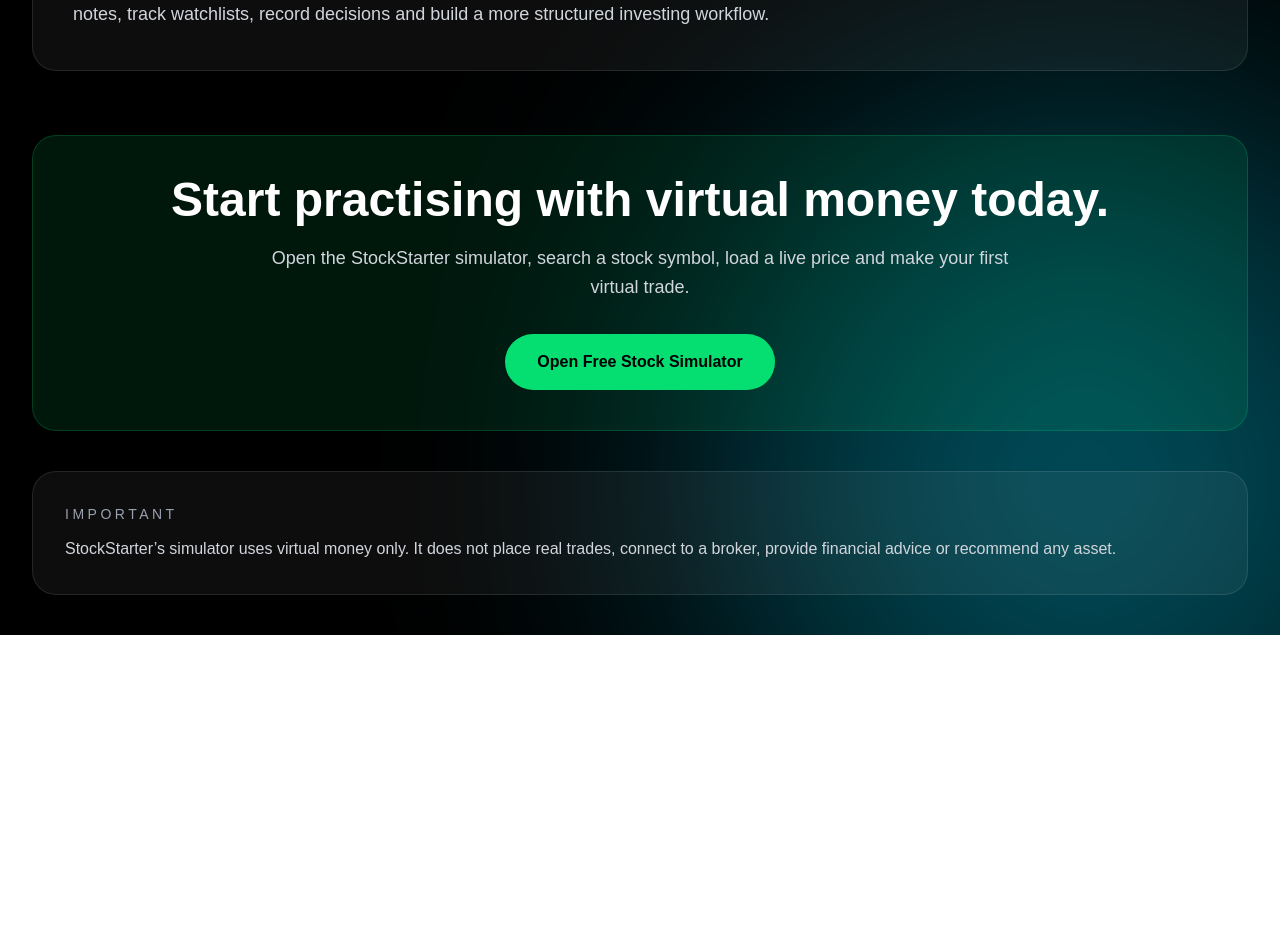
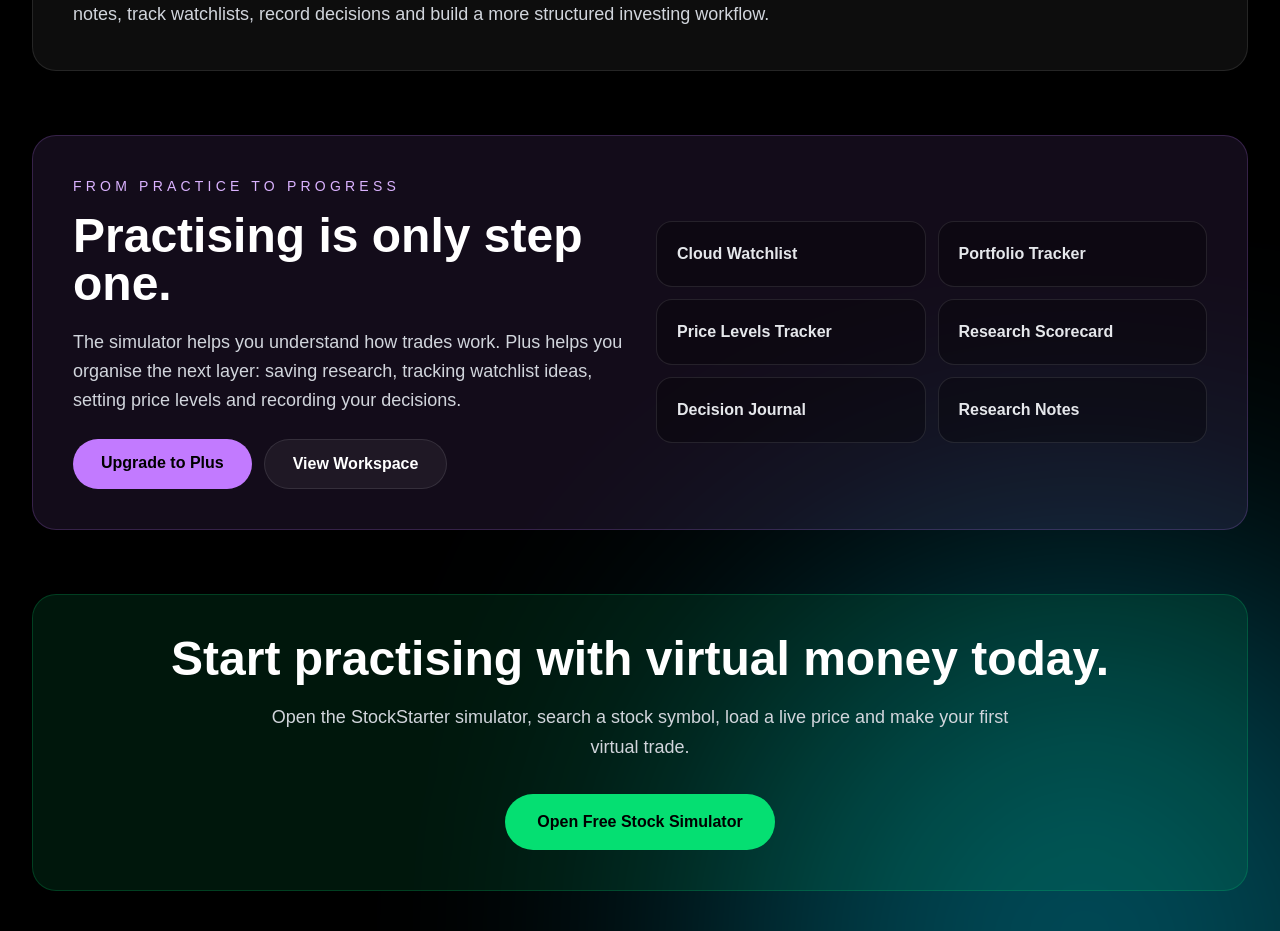
Before and after one commit to RalzCR/stockstarter-app, a Next.js app: page /stock-market-simulator in a window 1280 px wide. Shown: the part 1940-2871 px from the top of the page. Before the commit the page ends 2575 px from the top, so only its background shows below. Built offline with nearby package versions, Linux system fonts and the light colour scheme; no server answers.

Commit message:
Improve conversion and SEO landing pages

```diff
--- a/app/beginner-investing-dashboard/page.tsx
+++ b/app/beginner-investing-dashboard/page.tsx
@@ -42,6 +42,15 @@
   "Portfolio tracker",
   "Research notes",
   "Decision journal",
+];
+
+const plusTools = [
+  "Cloud Watchlist",
+  "Portfolio Tracker",
+  "Price Levels Tracker",
+  "Research Scorecard",
+  "Decision Journal",
+  "Research Notes",
 ];
 
 export default function BeginnerInvestingDashboardPage() {
@@ -202,6 +211,53 @@
           </div>
         </section>
 
+        <section className="mt-16 rounded-3xl border border-purple-400/20 bg-purple-400/10 p-8 md:p-10">
+          <div className="grid grid-cols-1 gap-8 lg:grid-cols-[1fr_1fr] lg:items-center">
+            <div>
+              <p className="mb-4 text-sm uppercase tracking-[0.3em] text-purple-300">
+                When you are ready to get organised
+              </p>
+
+              <h2 className="mb-5 text-4xl font-bold md:text-5xl">
+                Upgrade from watching the market to tracking your process.
+              </h2>
+
+              <p className="mb-6 text-lg leading-relaxed text-gray-300">
+                The free dashboard helps you learn what is happening. Plus helps
+                you save what you are thinking, track your ideas and build a
+                repeatable research routine.
+              </p>
+
+              <div className="flex flex-col gap-3 sm:flex-row">
+                <a
+                  href="/pricing"
+                  className="rounded-full bg-purple-400 px-7 py-3 text-center font-bold text-black hover:bg-purple-300"
+                >
+                  View Plus Plan
+                </a>
+
+                <a
+                  href="/premium"
+                  className="rounded-full border border-white/10 bg-white/5 px-7 py-3 text-center font-bold text-white hover:bg-white/10"
+                >
+                  Open Workspace
+                </a>
+              </div>
+            </div>
+
+            <div className="grid grid-cols-1 gap-3 sm:grid-cols-2">
+              {plusTools.map((tool) => (
+                <div
+                  key={tool}
+                  className="rounded-2xl border border-white/10 bg-black/30 p-5 font-semibold text-gray-200"
+                >
+                  {tool}
+                </div>
+              ))}
+            </div>
+          </div>
+        </section>
+
         <section className="mt-16 rounded-3xl border border-cyan-400/20 bg-cyan-400/10 p-8 text-center md:p-10">
           <h2 className="mb-5 text-4xl font-bold md:text-5xl">
             Start learning with StockStarter.
--- a/app/layout.tsx
+++ b/app/layout.tsx
@@ -1,9 +1,10 @@
 import type { Metadata } from "next";
 import { Geist, Geist_Mono } from "next/font/google";
+import { Analytics } from "@vercel/analytics/next";
 import "./globals.css";
 
 const siteUrl =
-  process.env.NEXT_PUBLIC_SITE_URL || "https://stockstarter-app.vercel.app";
+  process.env.NEXT_PUBLIC_SITE_URL || "https://getstockstarter.vercel.app";
 
 const geistSans = Geist({
   variable: "--font-geist-sans",
@@ -109,6 +110,7 @@
         />
 
         {children}
+        <Analytics />
       </body>
     </html>
   );
--- a/app/simulator/page.tsx
+++ b/app/simulator/page.tsx
@@ -16,6 +16,10 @@
           </a>
 
           <div className="flex items-center gap-4">
+            <a href="/stock-market-simulator" className="text-sm text-gray-300 hover:text-white">
+              Simulator Guide
+            </a>
+
             <a href="/premium" className="text-sm text-gray-300 hover:text-white">
               Workspace
             </a>
@@ -34,6 +38,70 @@
         </nav>
 
         <PracticePortfolio />
+
+        <section className="mt-12 rounded-3xl border border-green-400/20 bg-green-400/10 p-8 md:p-10 backdrop-blur-xl">
+          <div className="grid grid-cols-1 gap-8 lg:grid-cols-[1fr_0.9fr] lg:items-center">
+            <div>
+              <p className="mb-4 text-sm uppercase tracking-[0.3em] text-green-300">
+                Next step after practising
+              </p>
+
+              <h2 className="mb-5 text-4xl font-bold md:text-5xl">
+                Turn practice trades into a proper research routine.
+              </h2>
+
+              <p className="text-lg leading-relaxed text-gray-300">
+                The simulator helps you practise with virtual money. Plus and
+                Premium help you save research notes, track a real watchlist,
+                set price levels, score opportunities and record why you made
+                each decision.
+              </p>
+            </div>
+
+            <div className="rounded-3xl border border-white/10 bg-black/30 p-6">
+              <p className="mb-4 text-sm uppercase tracking-[0.25em] text-gray-400">
+                Unlock with Plus
+              </p>
+
+              <div className="space-y-3 text-gray-300">
+                <p>✓ Save your cloud watchlist</p>
+                <p>✓ Track manual holdings</p>
+                <p>✓ Set price levels to watch</p>
+                <p>✓ Score stock and crypto ideas</p>
+                <p>✓ Record decisions in a journal</p>
+                <p>✓ Keep research notes by symbol</p>
+              </div>
+
+              <div className="mt-7 flex flex-col gap-3 sm:flex-row">
+                <a
+                  href="/pricing"
+                  className="rounded-full bg-green-400 px-6 py-3 text-center font-bold text-black hover:bg-green-300"
+                >
+                  View Plans
+                </a>
+
+                <a
+                  href="/premium"
+                  className="rounded-full border border-white/10 bg-white/5 px-6 py-3 text-center font-bold text-white hover:bg-white/10"
+                >
+                  Open Workspace
+                </a>
+              </div>
+            </div>
+          </div>
+        </section>
+
+        <section className="mt-8 rounded-3xl border border-white/10 bg-white/5 p-8">
+          <p className="mb-3 text-sm uppercase tracking-[0.25em] text-gray-400">
+            Educational use only
+          </p>
+
+          <p className="leading-relaxed text-gray-300">
+            The StockStarter simulator uses virtual money only. It does not
+            place real trades, connect to a broker, provide financial advice or
+            recommend any asset.
+          </p>
+        </section>
       </section>
     </main>
   );
--- a/app/stock-market-simulator/page.tsx
+++ b/app/stock-market-simulator/page.tsx
@@ -30,6 +30,15 @@
   "Choose how much virtual money to invest.",
   "Complete the practice trade.",
   "Track your virtual holdings and review the result.",
+];
+
+const upgradeTools = [
+  "Cloud Watchlist",
+  "Portfolio Tracker",
+  "Price Levels Tracker",
+  "Research Scorecard",
+  "Decision Journal",
+  "Research Notes",
 ];
 
 export default function StockMarketSimulatorPage() {
@@ -194,6 +203,53 @@
           </div>
         </section>
 
+        <section className="mt-16 rounded-3xl border border-purple-400/20 bg-purple-400/10 p-8 md:p-10">
+          <div className="grid grid-cols-1 gap-8 lg:grid-cols-[1fr_1fr] lg:items-center">
+            <div>
+              <p className="mb-4 text-sm uppercase tracking-[0.3em] text-purple-300">
+                From practice to progress
+              </p>
+
+              <h2 className="mb-5 text-4xl font-bold md:text-5xl">
+                Practising is only step one.
+              </h2>
+
+              <p className="mb-6 text-lg leading-relaxed text-gray-300">
+                The simulator helps you understand how trades work. Plus helps
+                you organise the next layer: saving research, tracking watchlist
+                ideas, setting price levels and recording your decisions.
+              </p>
+
+              <div className="flex flex-col gap-3 sm:flex-row">
+                <a
+                  href="/pricing"
+                  className="rounded-full bg-purple-400 px-7 py-3 text-center font-bold text-black hover:bg-purple-300"
+                >
+                  Upgrade to Plus
+                </a>
+
+                <a
+                  href="/premium"
+                  className="rounded-full border border-white/10 bg-white/5 px-7 py-3 text-center font-bold text-white hover:bg-white/10"
+                >
+                  View Workspace
+                </a>
+              </div>
+            </div>
+
+            <div className="grid grid-cols-1 gap-3 sm:grid-cols-2">
+              {upgradeTools.map((tool) => (
+                <div
+                  key={tool}
+                  className="rounded-2xl border border-white/10 bg-black/30 p-5 font-semibold text-gray-200"
+                >
+                  {tool}
+                </div>
+              ))}
+            </div>
+          </div>
+        </section>
+
         <section className="mt-16 rounded-3xl border border-green-400/20 bg-green-400/10 p-8 text-center md:p-10">
           <h2 className="mb-5 text-4xl font-bold md:text-5xl">
             Start practising with virtual money today.
--- a/package.json
+++ b/package.json
@@ -10,6 +10,7 @@
   },
   "dependencies": {
     "@supabase/supabase-js": "^2.108.2",
+    "@vercel/analytics": "^2.0.1",
     "next": "16.2.6",
     "react": "19.2.4",
     "react-dom": "19.2.4",
```
Also changed, not shown: 1 other file (tests, documents, lock files or other folders).
